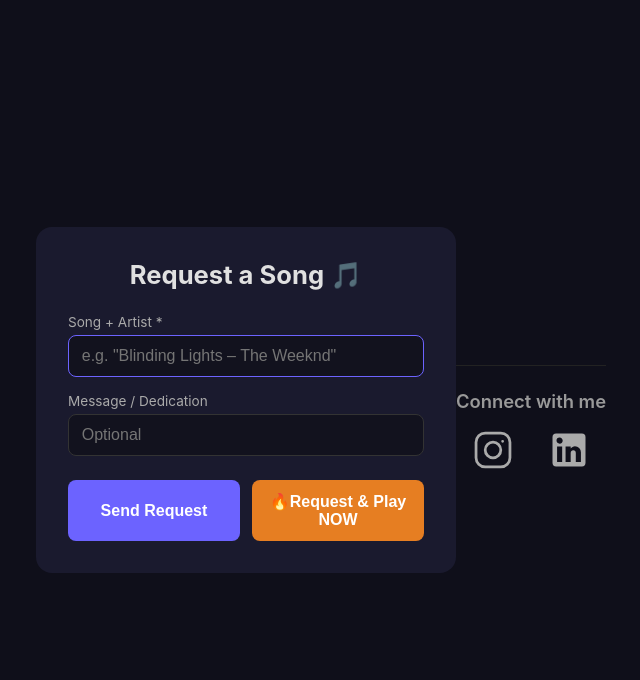
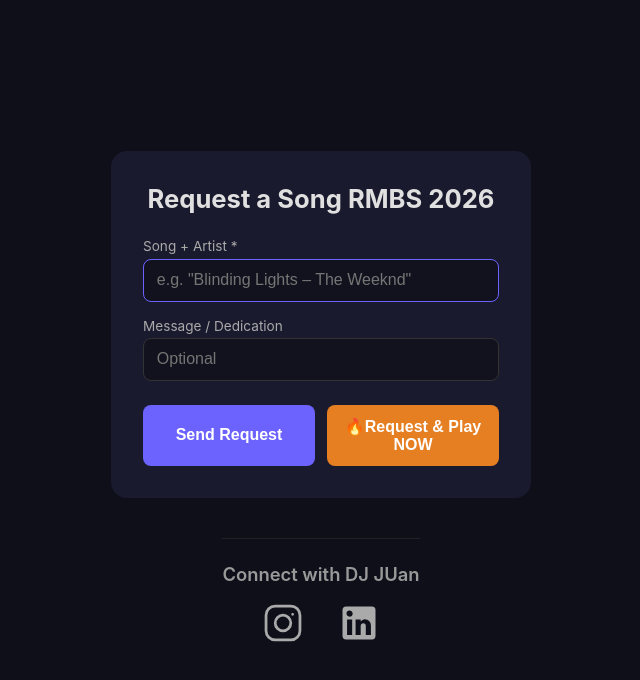
Before and after one commit to 9juanjuan7/songrequest, a React (Vite) app: page /request in a window 1280 px wide. Shown: the top 680 px of the page, without its empty margins (319-959 px from the left). Built offline with nearby package versions, Linux system fonts and the light colour scheme.

Commit message:
fix request screen layout: stack card and footer vertically on all screens

```diff
--- a/src/index.css
+++ b/src/index.css
@@ -125,6 +125,7 @@ h1 {
 /* ── Request Screen ──────────────────────────────────── */
 .request-screen {
   display: flex;
+  flex-direction: column;
   align-items: center;
   justify-content: center;
   min-height: 100dvh;
--- a/src/pages/RequestScreen.tsx
+++ b/src/pages/RequestScreen.tsx
@@ -66,7 +66,7 @@ export default function RequestScreen() {
   return (
     <div className="request-screen">
       <div className="card">
-        <h1>Request a Song 🎵</h1>
+        <h1>Request a Song RMBS 2026</h1>
 
         {sent ? (
           <div className="success">
@@ -125,7 +125,7 @@ export default function RequestScreen() {
       )}
 
       <footer className="connect-footer">
-        <p>Connect with me</p>
+        <p>Connect with DJ JUan</p>
         <div className="social-links">
           <a href="https://www.instagram.com/9juanjuan7/" target="_blank" rel="noopener noreferrer" aria-label="Instagram">
             <svg viewBox="0 0 24 24" width="28" height="28" fill="currentColor"><path d="M7.75 2h8.5A5.75 5.75 0 0 1 22 7.75v8.5A5.75 5.75 0 0 1 16.25 22h-8.5A5.75 5.75 0 0 1 2 16.25v-8.5A5.75 5.75 0 0 1 7.75 2Zm0 1.5A4.25 4.25 0 0 0 3.5 7.75v8.5A4.25 4.25 0 0 0 7.75 20.5h8.5A4.25 4.25 0 0 0 20.5 16.25v-8.5A4.25 4.25 0 0 0 16.25 3.5h-8.5ZM12 7a5 5 0 1 1 0 10 5 5 0 0 1 0-10Zm0 1.5a3.5 3.5 0 1 0 0 7 3.5 3.5 0 0 0 0-7Zm5.25-2a.75.75 0 1 1 0 1.5.75.75 0 0 1 0-1.5Z"/></svg>
```
